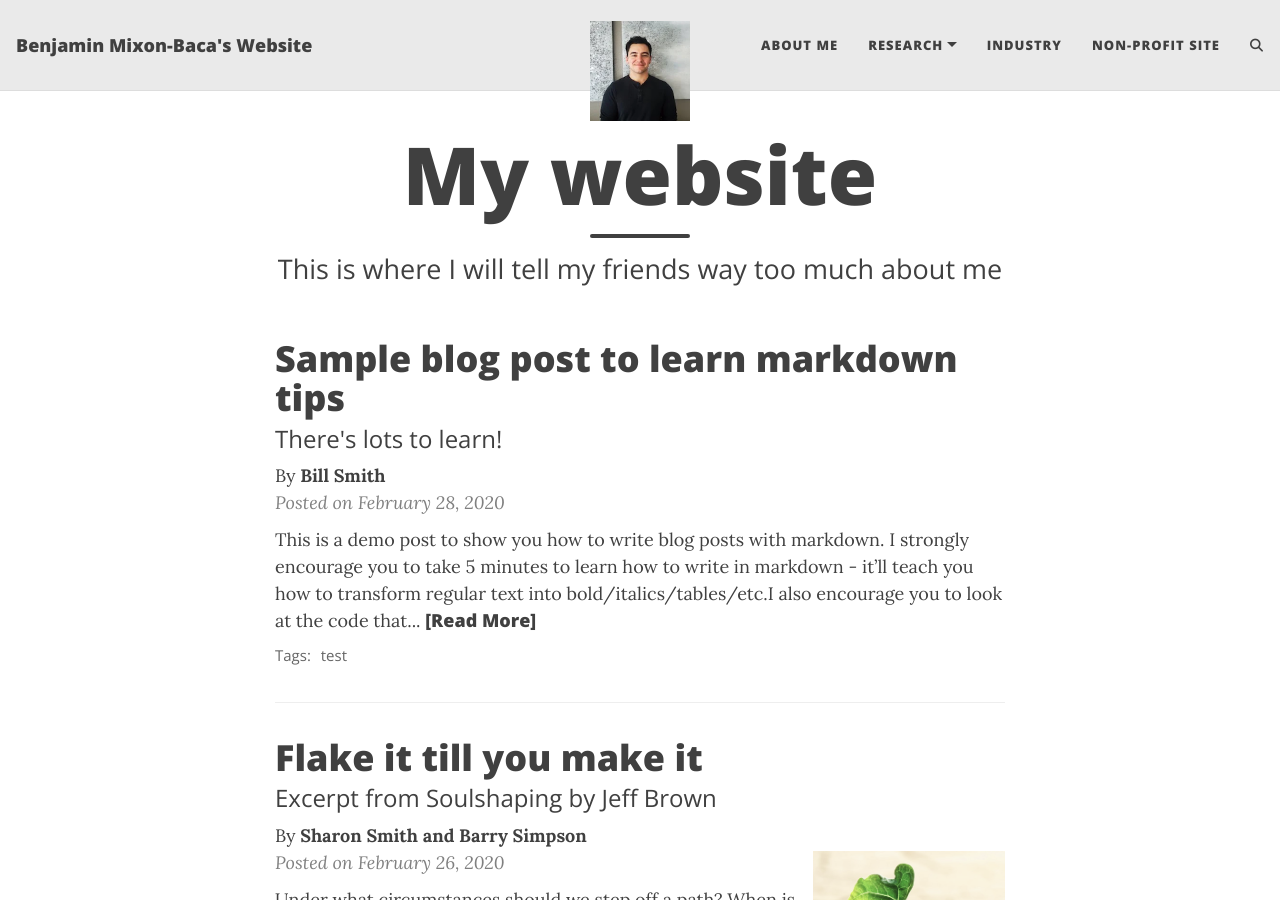
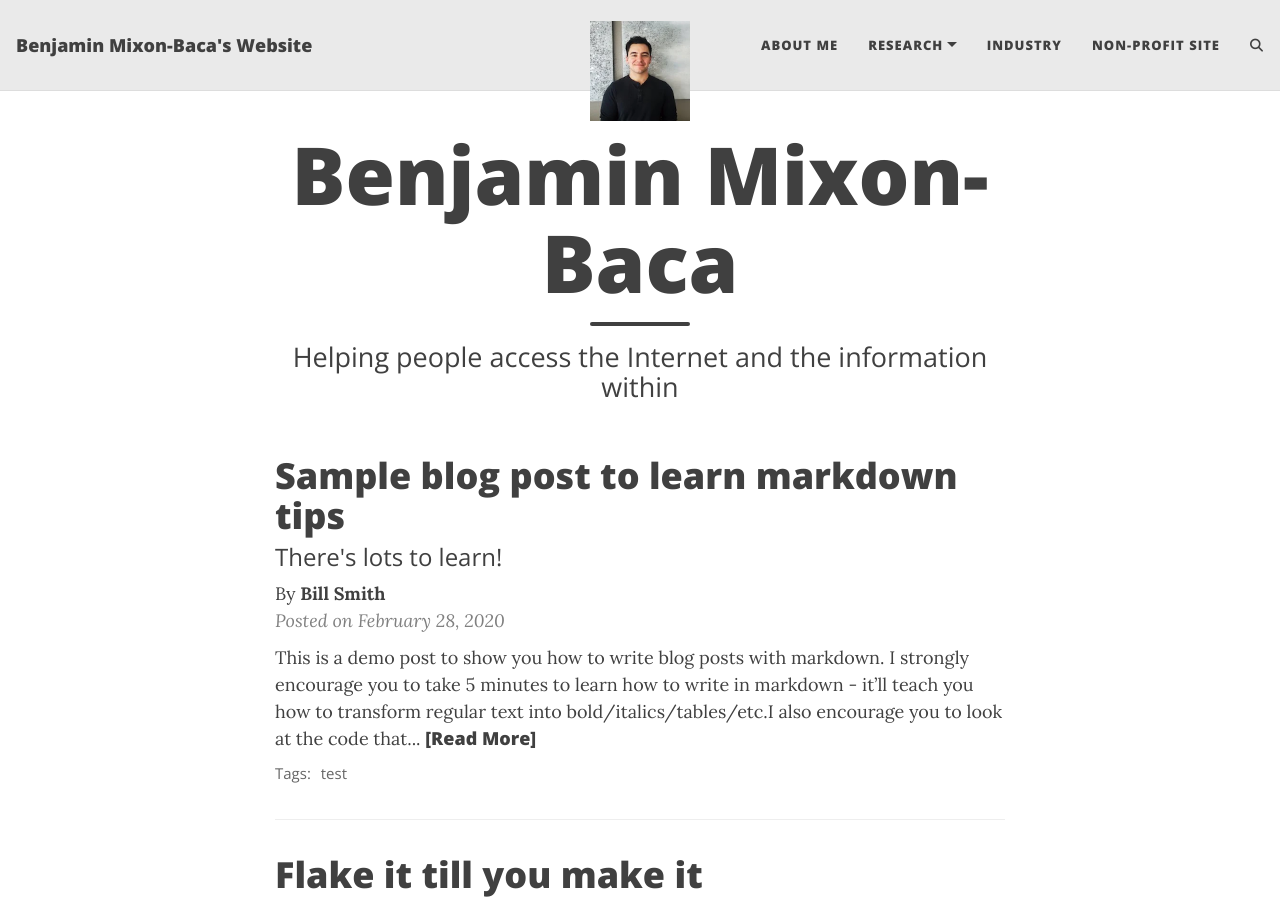
Before and after one commit to bmixonba/bmixonba.github.io, a Jekyll site: the page built from index.html, in a window 1280 px wide and 900 px high. Built offline with Jekyll 4.4.1, drawn with Linux system fonts in a browser that asks for light colours; the list of posts is cut into pages by our own code; comment, search, counter and statistics services are not loaded.

Commit message:
Updated index.html

```diff
--- a/index.html
+++ b/index.html
@@ -1,5 +1,5 @@
 ---
 layout: home
-title: My website
-subtitle: This is where I will tell my friends way too much about me
+title: Benjamin Mixon-Baca
+subtitle: Helping people access the Internet and the information within
 ---
```
